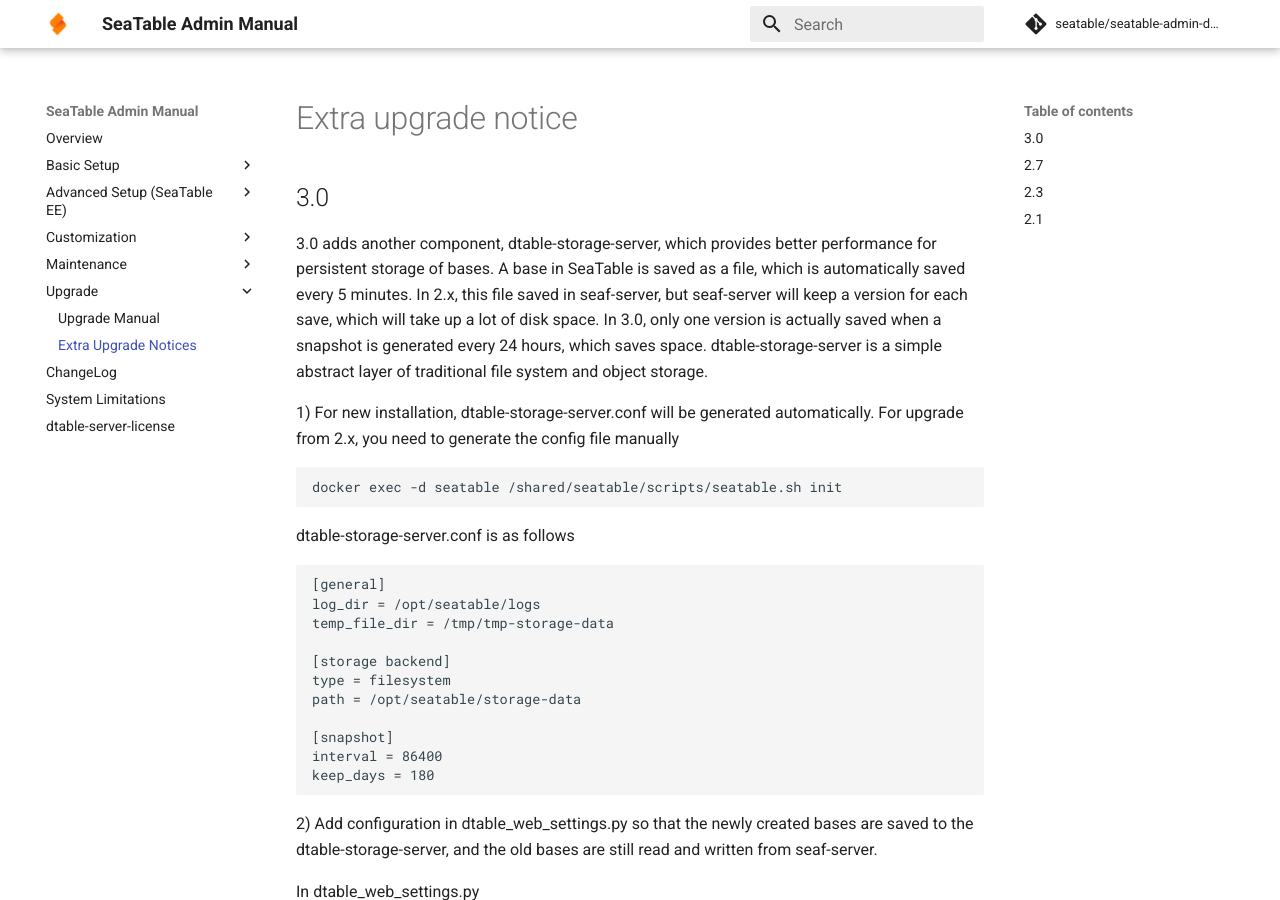
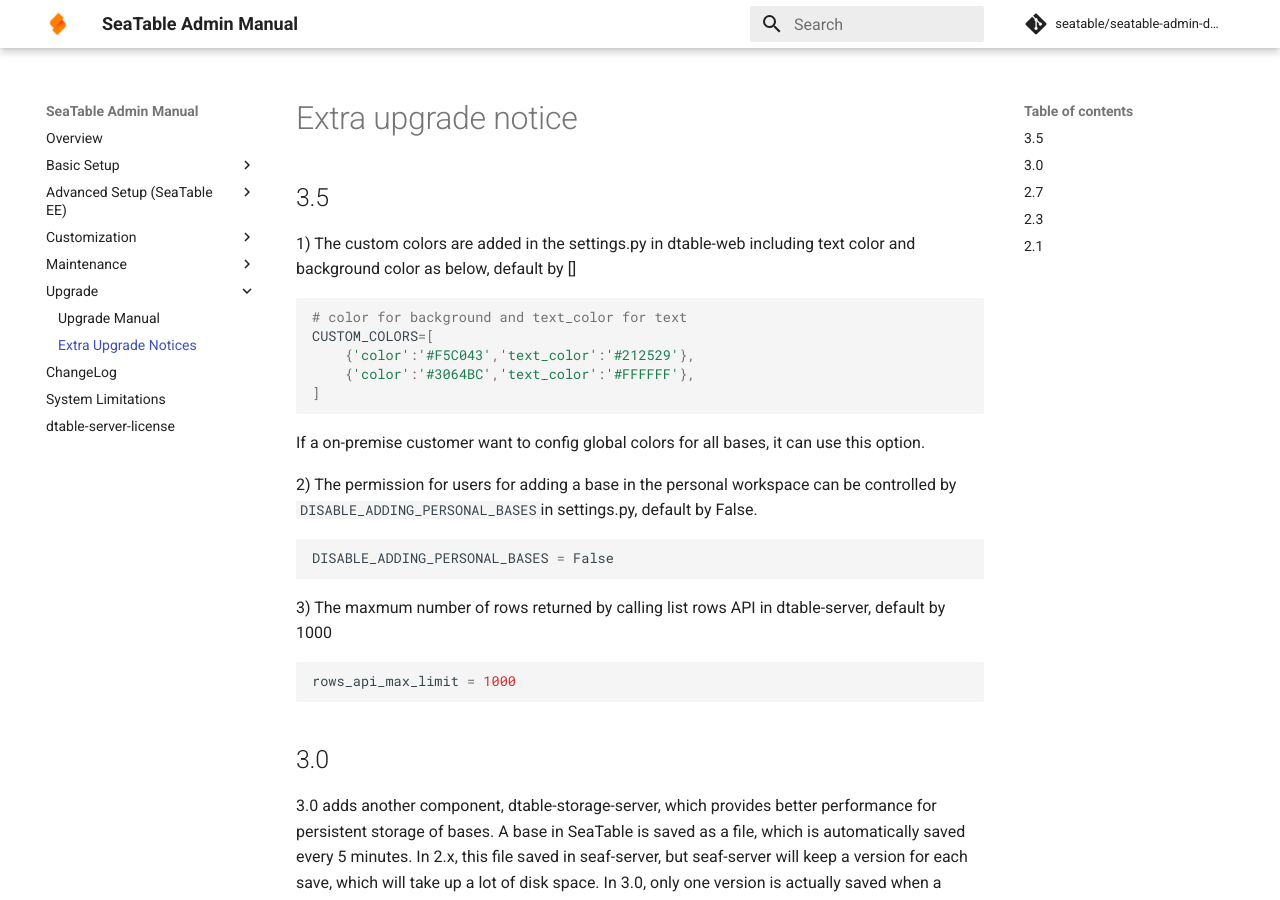
Before and after one commit to seatable/seatable-admin-docs, an MkDocs documentation site: the page built from manual/upgrade/extra-upgrade-notice.md, in a window 1280 px wide and 900 px high. Built offline with MkDocs 1.6.1 and Material for MkDocs 9.7.7, drawn with Linux system fonts in a browser that asks for light colours; comment, search, counter and statistics services are not loaded.

Commit message:
update (#90)
* update

* update

* Update dtable_web_settings.md

---------

Co-authored-by: Daniel Pan <freeplant@gmail.com>

````diff
--- a/manual/upgrade/extra-upgrade-notice.md
+++ b/manual/upgrade/extra-upgrade-notice.md
@@ -1,4 +1,30 @@
 # Extra upgrade notice
+
+## 3.5
+
+1) The custom colors are added in the settings.py  in dtable-web including text color and background color as below, default by []
+
+```python
+# color for background and text_color for text
+CUSTOM_COLORS=[
+    {'color':'#F5C043','text_color':'#212529'},
+    {'color':'#3064BC','text_color':'#FFFFFF'},
+]
+```
+
+If a on-premise customer want to config global colors for all bases, it can use this option.
+
+2) The permission for users for adding a base in the personal workspace can be controlled by `DISABLE_ADDING_PERSONAL_BASES`in settings.py, default by False.
+
+```python
+DISABLE_ADDING_PERSONAL_BASES = False
+```
+
+3) The maxmum number of rows returned by calling list rows API in dtable-server, default by 1000
+
+```python
+rows_api_max_limit = 1000
+```
 
 ## 3.0
 
--- a/mkdocs.yml
+++ b/mkdocs.yml
@@ -91,6 +91,7 @@
     - Backup and Recovery: maintain/backup_recovery.md
     - Clean Database: maintain/clean_database.md
     - Clean Storage: maintain/seatable_gc.md
+    - Others: maintain/others.md
   - Upgrade:
     - Upgrade Manual: upgrade/upgrade_manual.md
     - Extra Upgrade Notices: upgrade/extra-upgrade-notice.md
````
Also changed, not shown: manual/config/dtable_server_config.md (+6 -1 lines), manual/config/dtable_web_settings.md (+9 -0 lines), manual/maintain/others.md (added, +21 -0 lines).
